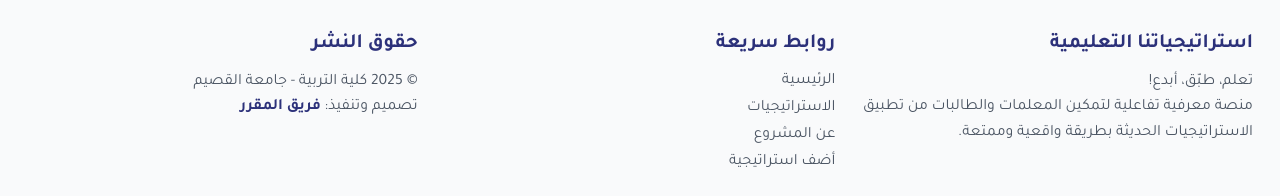
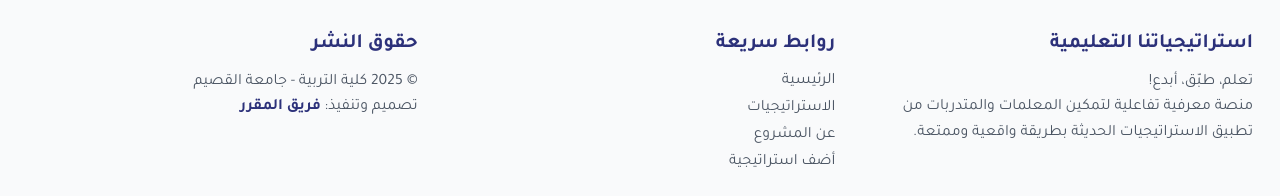
Before and after one commit to sarafalmohammadi/modern-teaching-strategies, a React (Vite) app: page /#/ in a window 1280 px wide. Shown: the part 1721-1917 px from the top of the page. Built offline with nearby package versions, Linux system fonts and the light colour scheme; no server answers.

Commit message:
تعديل الطالبات الى معلمات

```diff
--- a/src/components/Footer.jsx
+++ b/src/components/Footer.jsx
@@ -8,7 +8,7 @@ export default function Footer() {
           <p className="text-sm text-gray-600 leading-relaxed">
             تعلم، طبّق، أبدع!
             <br />
-            منصة معرفية تفاعلية لتمكين المعلمات والطالبات من تطبيق
+            منصة معرفية تفاعلية لتمكين المعلمات والمتدربات من تطبيق
             الاستراتيجيات الحديثة بطريقة واقعية وممتعة.
           </p>
         </div>
```
